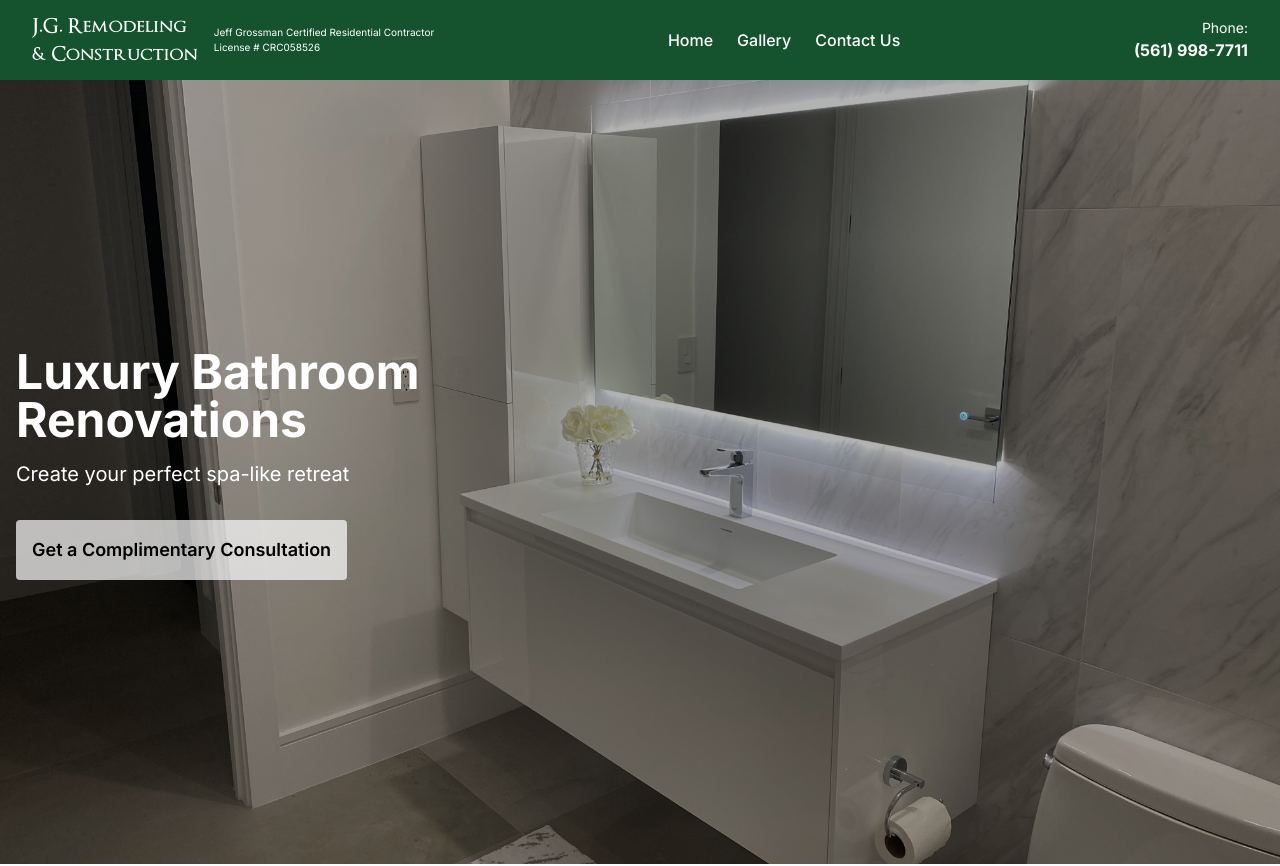
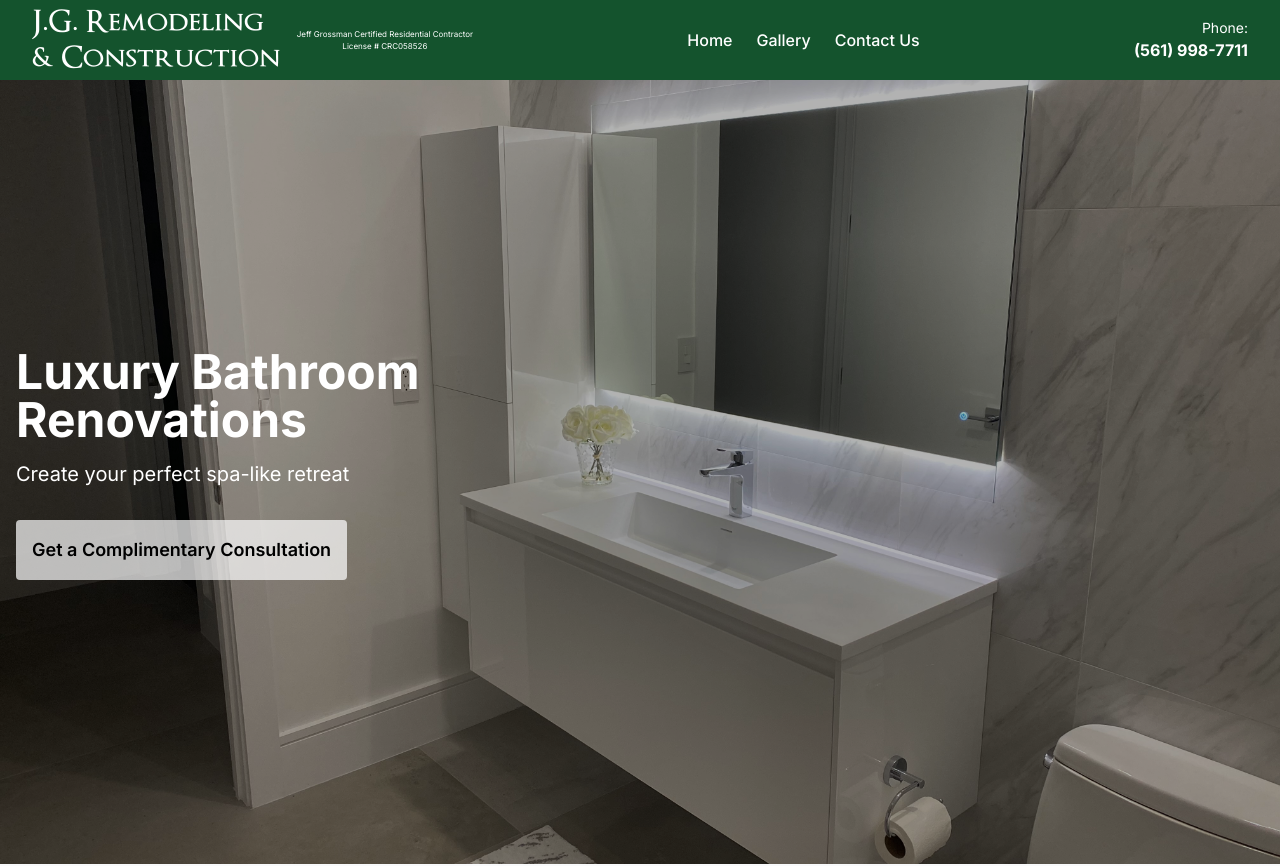
Before and after one commit to Poseyv12/jgremodeling, a Next.js app: page / in a window 1280 px wide. Shown: the top 866 px of the page. Built offline with nearby package versions, Linux system fonts and the light colour scheme.

Commit message:
font size

```diff
--- a/components/navigation.tsx
+++ b/components/navigation.tsx
@@ -26,12 +26,12 @@
       } text-white`}>
         <div className="container mx-auto flex h-20 items-center justify-between px-4 md:px-8">
           <div className="flex items-center gap-2">
-            <div className={`${optimusClass} lg:text-xl md:text-2xl sm:text-3xl`}>
+            <div className={`${optimusClass} text-[13px] sm:text-xl md:text-2xl lg:text-3xl`}>
               J.G. Remodeling
-              <div className={`${optimusClass} lg:text-xl sm:text-3xl md:text-2xl`}>
+              <div className={`${optimusClass} text-[12px] sm:text-xl md:text-2xl lg:text-3xl`}>
                 & Construction</div>
             </div>
-            <div className="sm:block text-[10px] ml-2">
+            <div className="sm:block text-[8px] ml-2 max-w-[120px] text-center sm:max-w-none">
               Jeff Grossman Certified Residential Contractor
               <div>License # CRC058526</div>
             </div>
```
